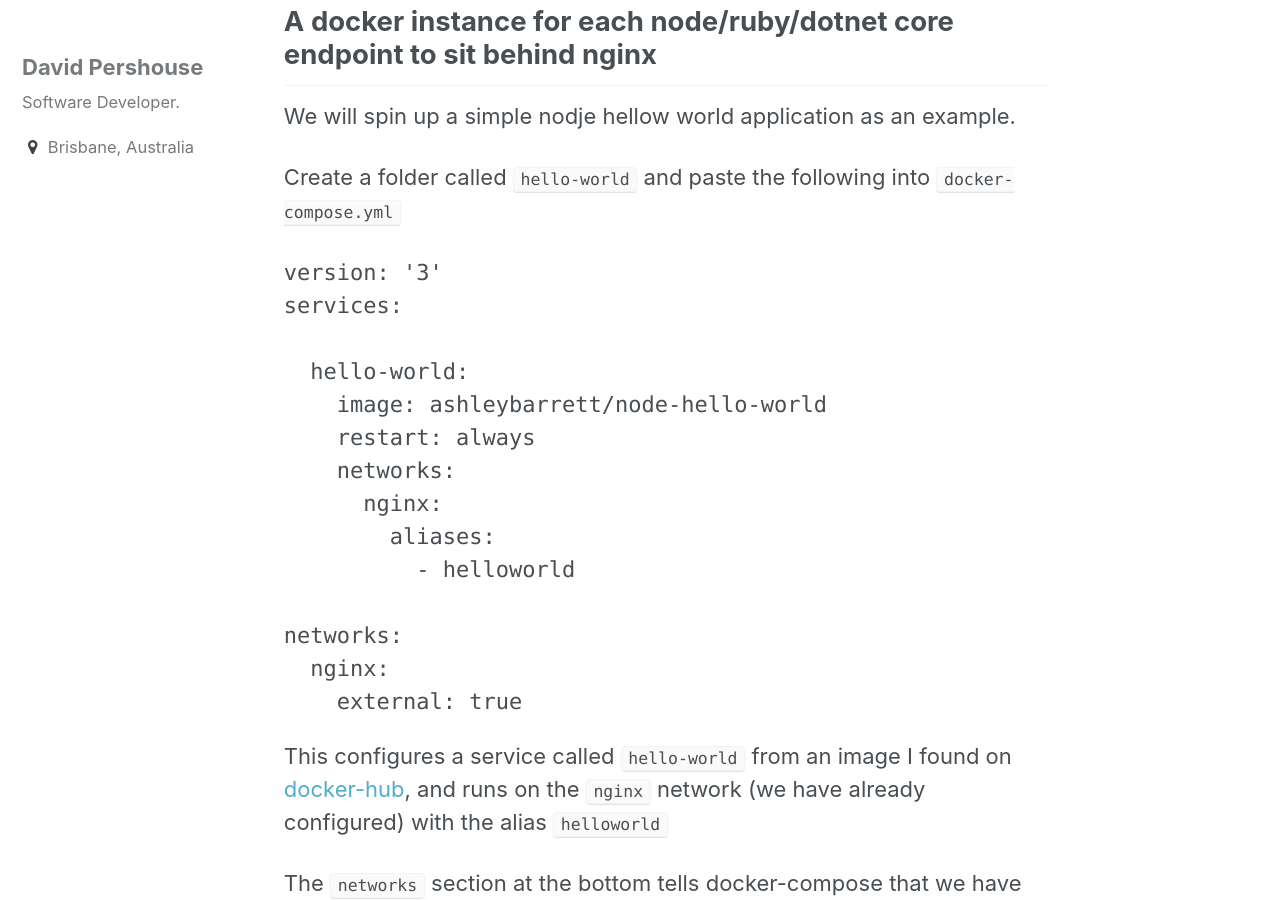
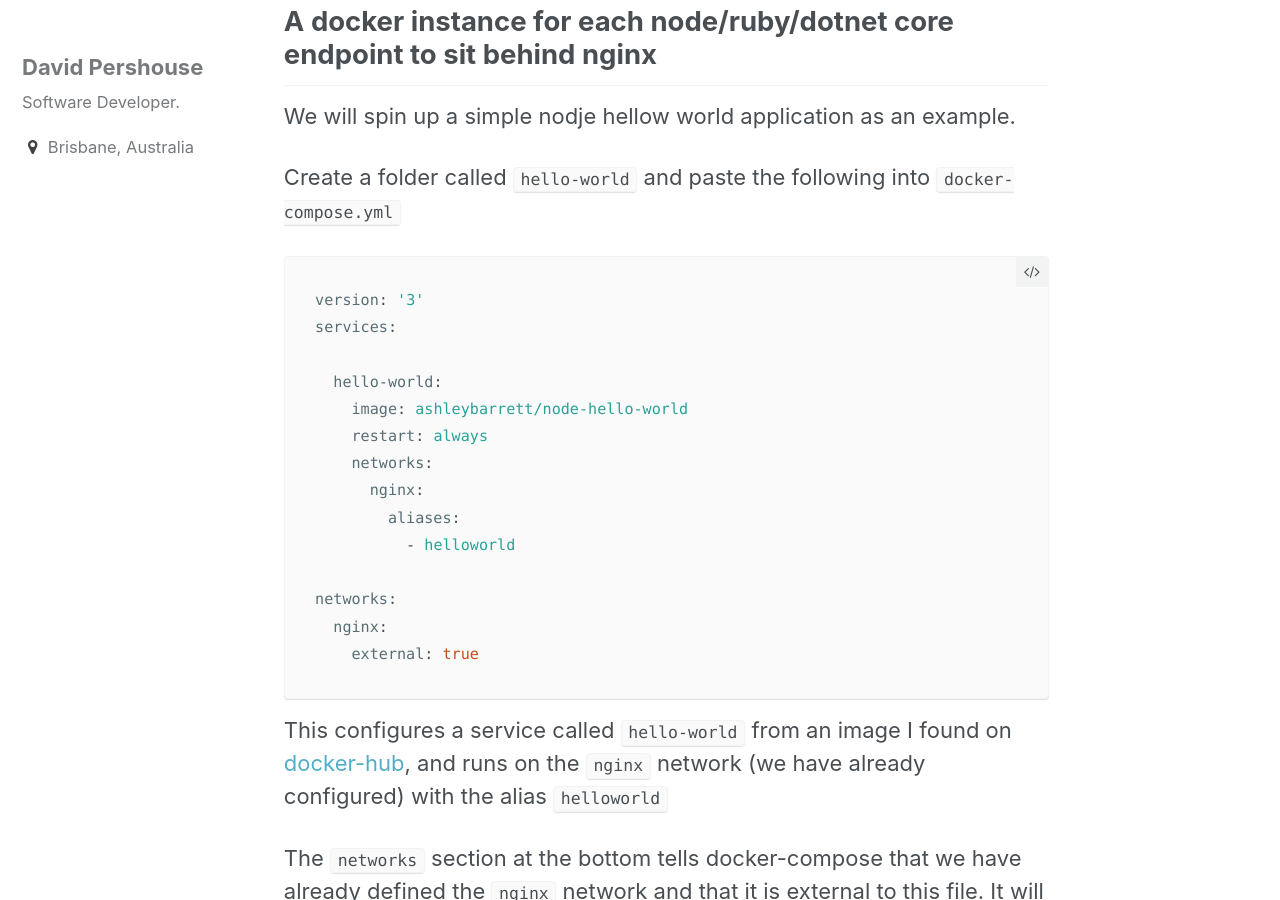
Before and after one commit to halfnelson/halfnelson.github.io, a Jekyll site: the page built from _posts/2017-07-19-reusable-secure-web-project-hosting-with-docker-compose.md, in a window 1280 px wide and 900 px high, scrolled down 2953 px. Built offline with Jekyll 4.4.1, drawn with Linux system fonts in a browser that asks for light colours.

Commit message:
Updated 2017-07-19-reusable-secure-web-project-hosting-with-docker-compose.md

````diff
--- a/_posts/2017-07-19-reusable-secure-web-project-hosting-with-docker-compose.md
+++ b/_posts/2017-07-19-reusable-secure-web-project-hosting-with-docker-compose.md
@@ -57,7 +57,7 @@ We will spin up a simple nodje hellow world application as an example.
 
 Create a folder called `hello-world` and paste the following into `docker-compose.yml`
 
-```YAML
+```yaml
 version: '3'
 services:
 
````
